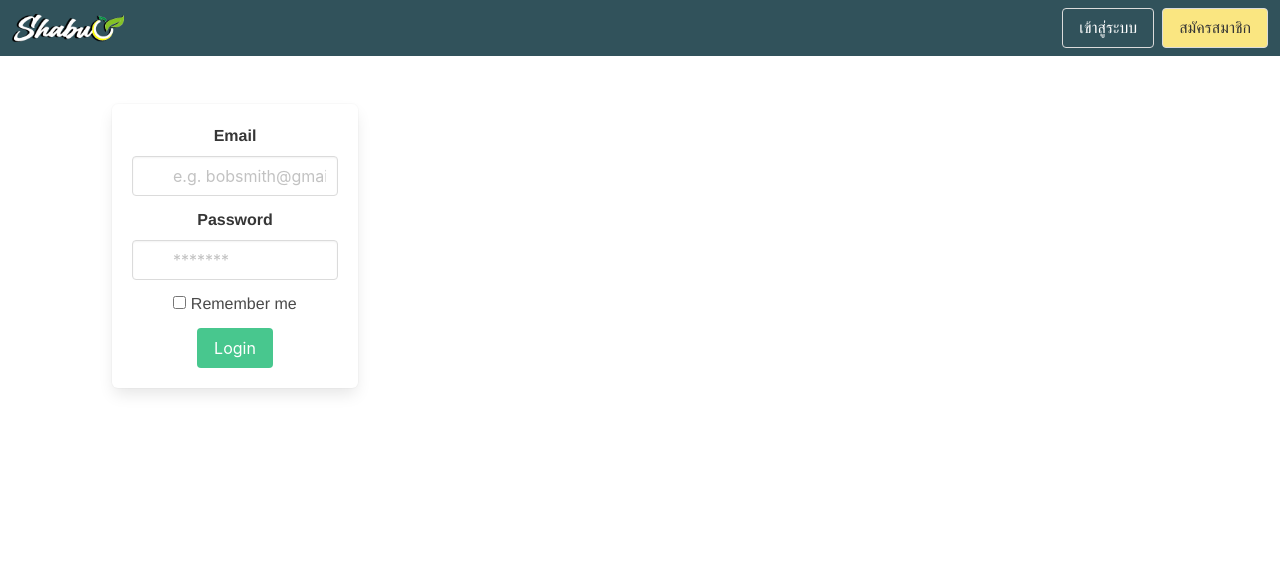
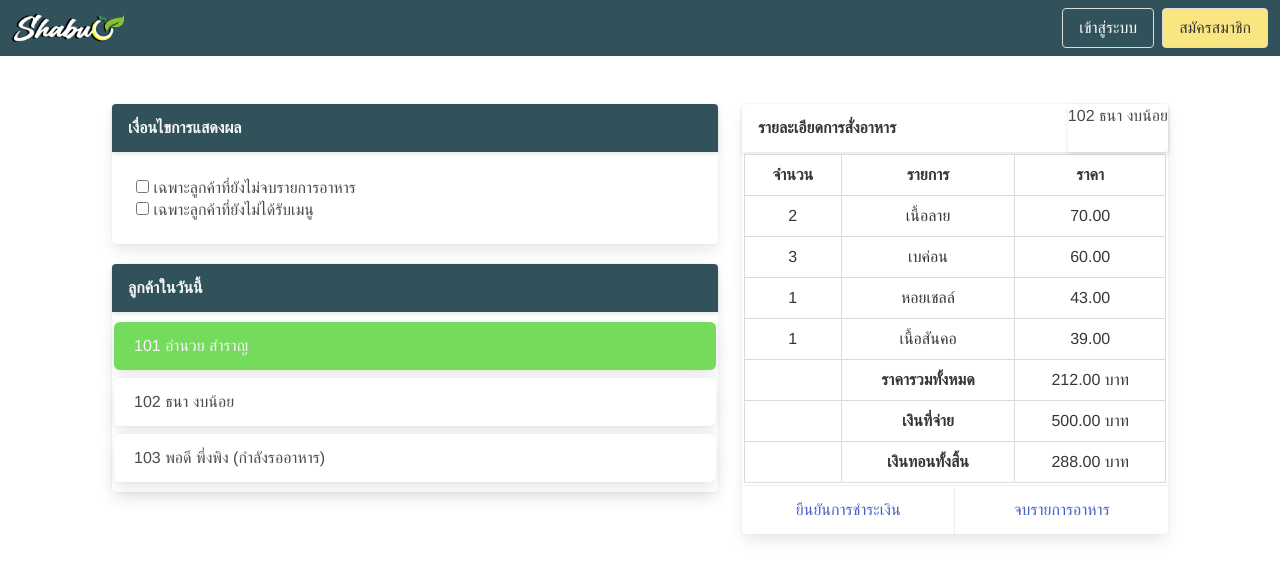
Before and after one commit to kunskun/shabu-project, a Vue app in the folder frontend/: page /pointofsell in a window 1280 px wide. Shown: the top 578 px of the page. Built offline with nearby package versions, Linux system fonts and the light colour scheme.

Commit message:
update pos
เพิ่ม front end pos

```diff
--- a/frontend/src/views/Pos.vue
+++ b/frontend/src/views/Pos.vue
@@ -2,52 +2,154 @@
   <div class="container is-widescreen">
     <section class="section" id="app">
       <div class="container">
-      <div class="columns">
-        <div class="column is-centered is-5-tablet is-4-desktop is-3-widescreen">
-          <form action="" class="box">
-            <div class="field">
-              <label for="" class="label">Email</label>
-              <div class="control has-icons-left">
-                <input type="email" placeholder="e.g. bobsmith@gmail.com" class="input" required>
-                <span class="icon is-small is-left">
-                  <i class="fa fa-envelope"></i>
-                </span>
+        <div class="columns">
+          <div class="column is-7">
+            <div class="card" style="margin-bottom: 20px">
+              <header class="card-header " style="background-color:#31525b;">
+                <p class="card-header-title has-text-light">เงื่อนไขการแสดงผล</p>
+                <p class="card-header-icon"></p>
+              </header>
+              <div class="card-content level-left">
+                <div class="content">
+                  <div class="control">
+                    <label class="checkbox"><input type="checkbox" />
+                      เฉพาะลูกค้าที่ยังไม่จบรายการอาหาร
+                    </label>
+                  </div>
+                  <div class="control level-left">
+                    <label class="checkbox"><input type="checkbox" />
+                      เฉพาะลูกค้าที่ยังไม่ได้รับเมนู
+                    </label>
+                  </div>
+                </div>
               </div>
             </div>
-            <div class="field">
-              <label for="" class="label">Password</label>
-              <div class="control has-icons-left">
-                <input type="password" placeholder="*******" class="input" required>
-                <span class="icon is-small is-left">
-                  <i class="fa fa-lock"></i>
-                </span>
+            <div class="card">
+              <header class="card-header" style="background-color:#31525b;">
+                <p class="card-header-title has-text-light">ลูกค้าในวันนี้</p>
+              </header>
+              <div class="card-content" style="padding: 2px;">
+                <div class="content">
+                  <div class="box level py-3 my-2" style="background-color:#75db5d;">
+                    <div class="control">
+                      <label class="checkbox has-text-light" >
+                        <span style="text-decoration: none"
+                          >101 อำนวย สำราญ</span
+                        >
+                      </label>
+                    </div>
+                  </div>
+                  <div class="box level py-3 my-2">
+                    <div class="control">
+                      <label class="checkbox">
+                        <span style="text-decoration: none"
+                          >102 ธนา งบน้อย </span
+                        >
+                      </label>
+                    </div>
+                  </div>
+                  <div class="box level py-3 my-2">
+                    <div class="control">
+                      <label class="checkbox">
+                        <span style="text-decoration: none"
+                          >103 พอดี พี่งพิง (กำลังรออาหาร)</span
+                        >
+                      </label>
+                    </div>
+                  </div>
+                </div>
               </div>
             </div>
-            <div class="field">
-              <label for="" class="checkbox">
-                <input type="checkbox">
-               Remember me
-              </label>
+          </div>
+          <div class="column is-5">
+            <div class="card">
+              <header class="card-header">
+                <p class="card-header-title">รายละเอียดการสั่งอาหาร</p>
+                <p class="card-header">102 ธนา งบน้อย</p>
+              </header>
+              <div class="card-content" style="padding: 2px">
+                <div class="content">
+                  <table class="table is-bordered">
+                    <thead>
+                      <tr>
+                        <th>จำนวน</th>
+                        <th>รายการ</th>
+                        <th>ราคา</th>
+                      </tr>
+                    </thead>
+                    <tbody>
+                      <tr>
+                        <td>2</td>
+                        <td>เนื้อลาย</td>
+                        <td>70.00</td>
+                      </tr>
+                      <tr>
+                        <td>3</td>
+                        <td>เบค่อน</td>
+                        <td>60.00</td>
+                      </tr>
+                      <tr>
+                        <td>1</td>
+                        <td>หอยเชลล์</td>
+                        <td>43.00</td>
+                      </tr>
+                      <tr>
+                        <td>1</td>
+                        <td>เนื้อสันคอ</td>
+                        <td>39.00</td>
+                      </tr>
+                      <tr>
+                        <td colspan="1"></td>
+                        <th>ราคารวมทั้งหมด</th>
+                        <td>212.00 บาท</td>
+                      </tr>
+                      <tr>
+                        <td colspan="1"></td>
+                        <th>เงินที่จ่าย</th>
+                        <td>500.00 บาท</td>
+                      </tr>
+                      <tr>
+                        <td colspan="1"></td>
+                        <th>เงินทอนทั้งสิ้น</th>
+                        <td>288.00 บาท</td>
+                      </tr>
+                    </tbody>
+                  </table>
+                  <!-- <div class="box level py-3 my-2">
+                    <div class="control">
+                      SELECT
+                      cus_id,cus_fname,cus_lname,sale_id,menu_id,menu_name,unit
+                      FROM shabu.customer join shabu.sales using(cus_id) join
+                      sale_details using(sale_id) join menu using(menu_id) where
+                      cus_id = 102 ;
+                      <span> - เบค่อน</span><br />
+                      <span> - Item1</span>
+                    </div>
+                    <div class="level-right">
+                      <span style="text-decoration: none"></span><br />
+                      <input type="checkbox" />
+                    </div>
+                  </div> -->
+                </div>
+              </div>
+              <footer class="card-footer">
+                <a href="#" class="card-footer-item">ยืนยันการชำระเงิน</a>
+                <a href="#" class="card-footer-item">จบรายการอาหาร</a>
+              </footer>
             </div>
-            <div class="field">
-              <button class="button is-success">
-                Login
-              </button>
-            </div>
-          </form>
+          </div>
         </div>
       </div>
-    </div>
     </section>
   </div>
 </template>
 
 <script>
 export default {
-    data() {
-      return {}
-    }
-  }
+  data() {
+    return {};
+  },
+};
 </script>
 
 <style scoped>
```
